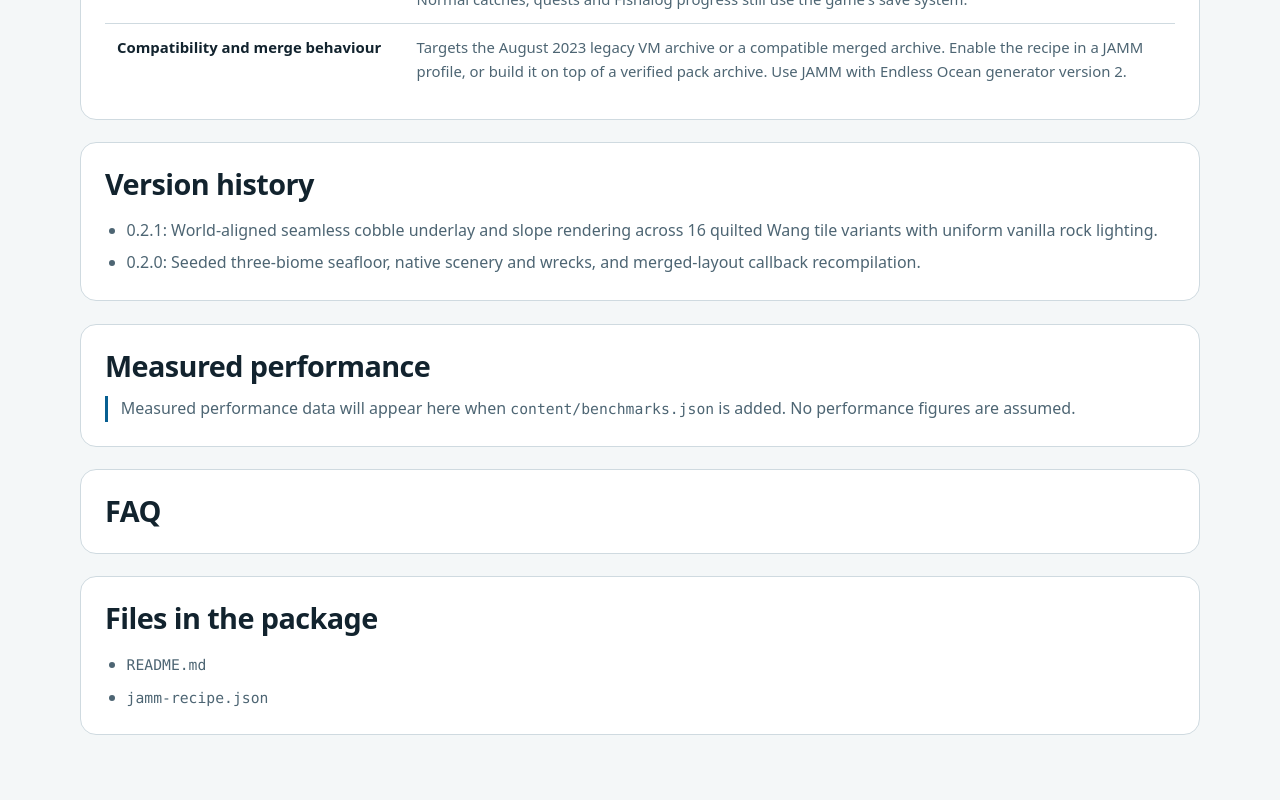
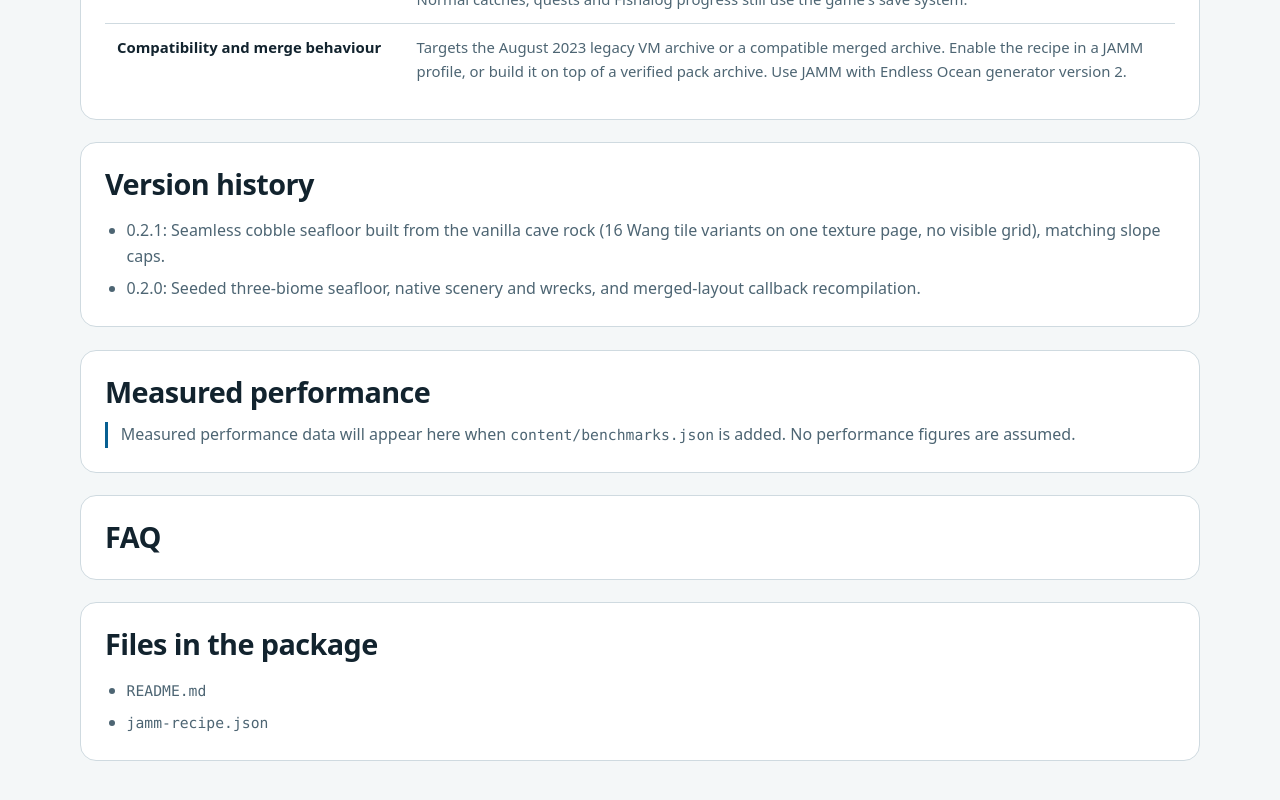
Before and after one commit to varialbe/JAMM-CGF, a plain HTML site: page site/cgf-mods/mods/endless-ocean.html in a window 1280 px wide. Shown: the part 3032-3832 px from the top of the page. Drawn offline with Linux system fonts and the light colour scheme.

Commit message:
Site: regenerate Endless Ocean 0.2.1 page
Co-Authored-By: Claude Opus 5.5 <noreply@anthropic.com>

```diff
--- a/site/cgf-mods/mods/endless-ocean.html
+++ b/site/cgf-mods/mods/endless-ocean.html
@@ -93,7 +93,7 @@
     <section class="mod-section">
       <h2>Version history</h2>
 <ul class="changelog">
-        <li>0.2.1: World-aligned seamless cobble underlay and slope rendering across 16 quilted Wang tile variants with uniform vanilla rock lighting.</li>
+        <li>0.2.1: Seamless cobble seafloor built from the vanilla cave rock (16 Wang tile variants on one texture page, no visible grid), matching slope caps.</li>
         <li>0.2.0: Seeded three-biome seafloor, native scenery and wrecks, and merged-layout callback recompilation.</li>
       </ul>
     </section>
```
